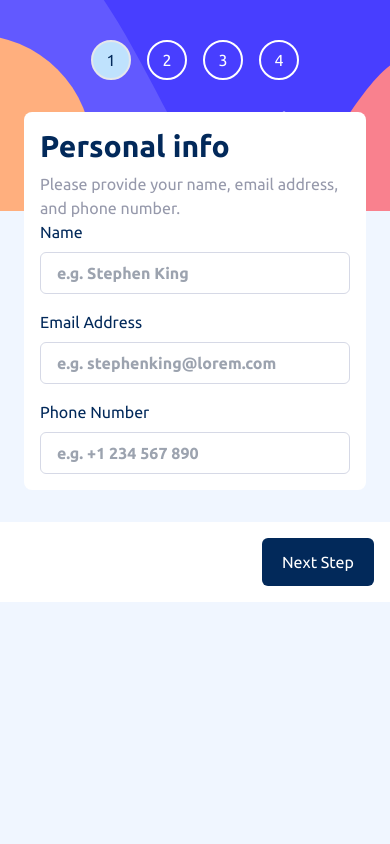
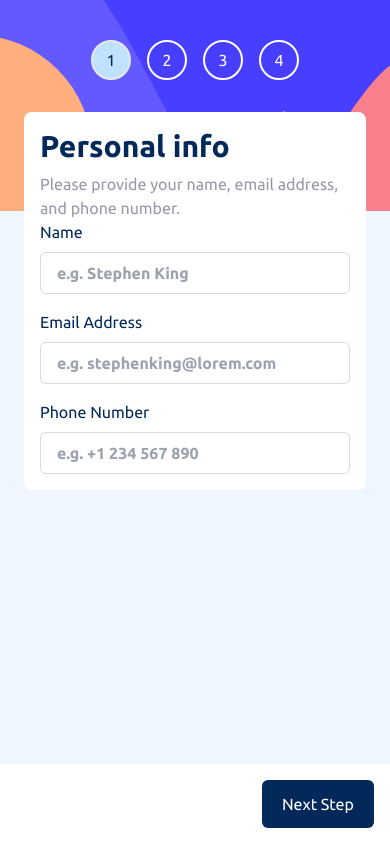
Before and after one commit to vitaovich/FM-multi-step-form, a Next.js app: page / in a window 390 px wide. Built offline with nearby package versions, Linux system fonts and the light colour scheme.

Commit message:
bottom buttons set to absolute

```diff
--- a/pages/index.tsx
+++ b/pages/index.tsx
@@ -121,7 +121,7 @@ export default function Home() {
                 <ThankYou></ThankYou>
               }
             </div>
-            <div className={`mt-8 p-4 flex flex-row ${curStep > 0 ? 'justify-between' : 'justify-end'} bg-white`}>
+            <div className={`absolute bottom-0 inset-x-0 mt-8 p-4 flex flex-row ${curStep > 0 ? 'justify-between' : 'justify-end'} bg-white md:relative md:bottom-auto md:inset-x-auto`}>
               {curStep > 0 &&
                 <button className="px-5 py-3 rounded-md text-CoolGray hover:text-MarineBlue hover:font-bold" onClick={curPrevStepHandler}>
                   Go Back
```
